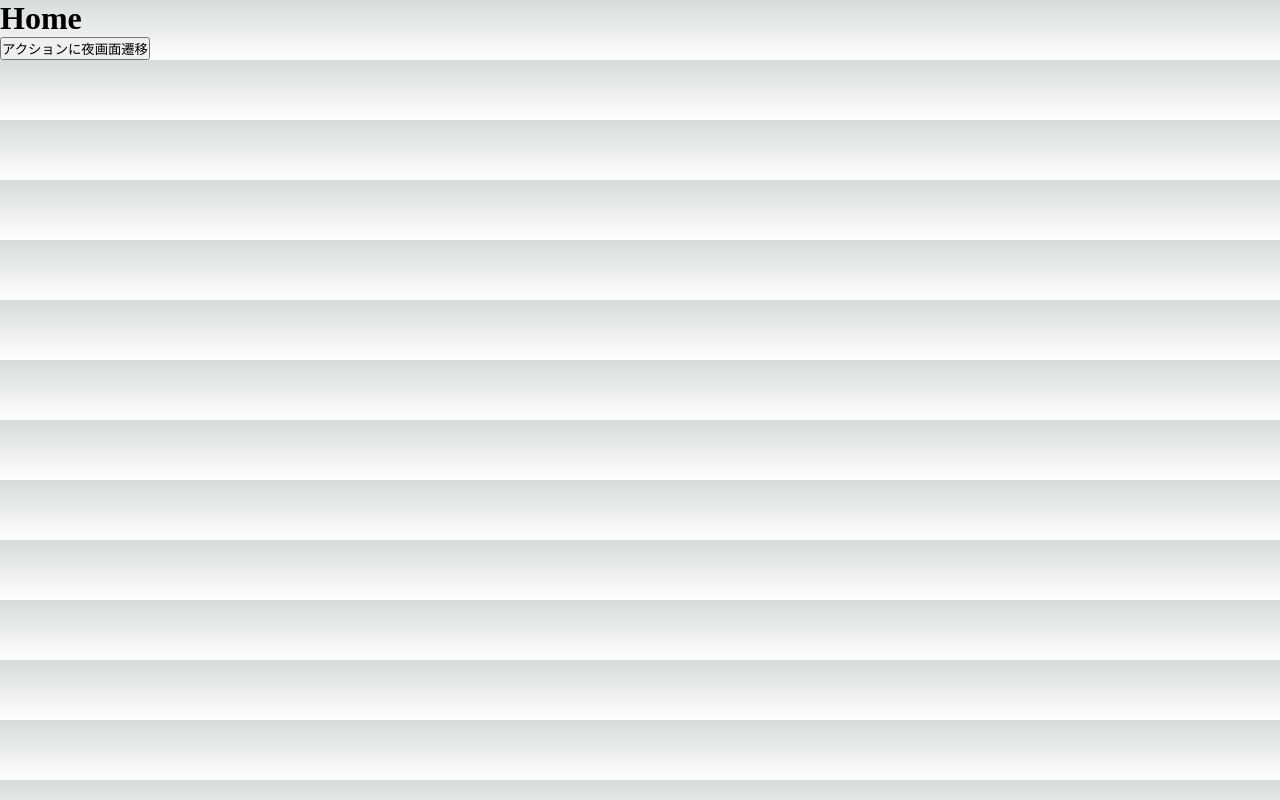
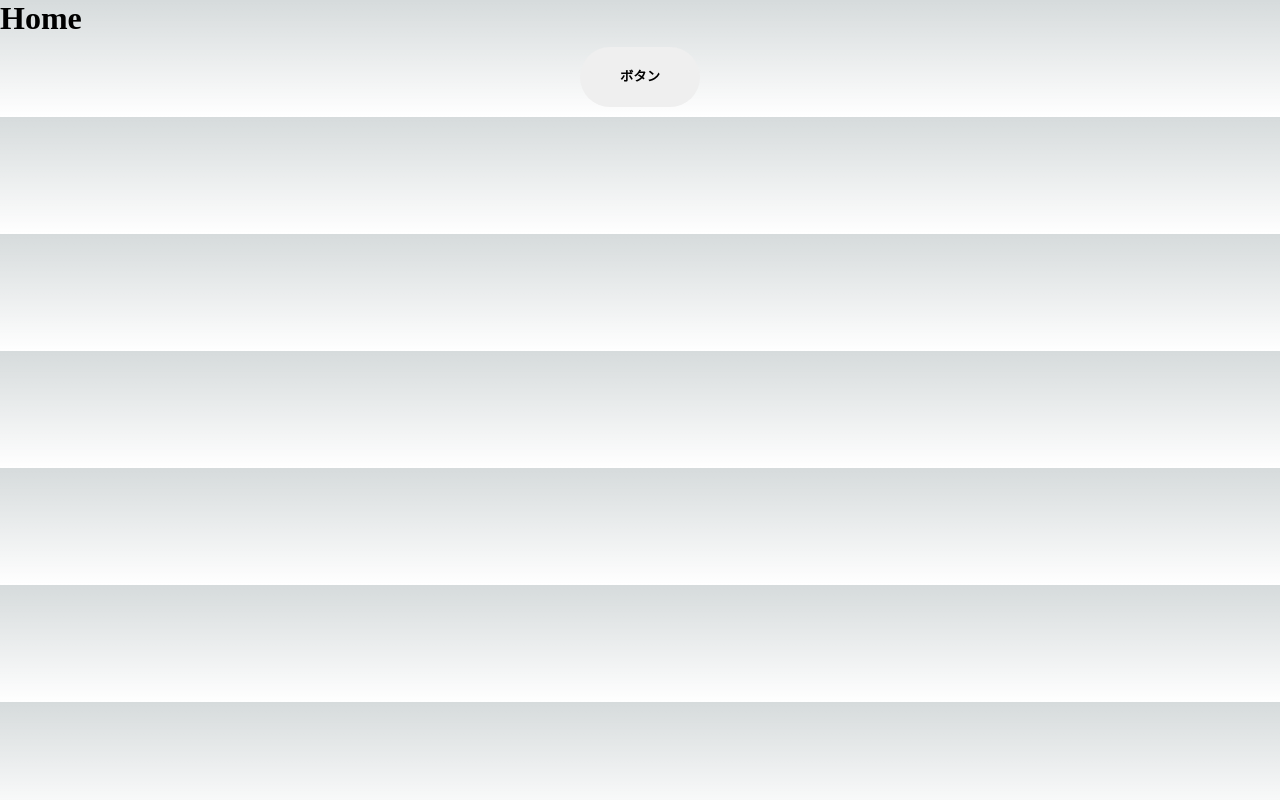
Before and after one commit to amagramming-git/react-portfolio, a Next.js app: page /blog in a window 1280 px wide. Built offline with nearby package versions, Linux system fonts and the light colour scheme.

Commit message:
styled-componentsを追加 npm i @types/styled-components@latestを実行してインストール。画面を開いたときに一瞬適用されない問題発生

```diff
--- a/package.json
+++ b/package.json
@@ -17,6 +17,10 @@
     "next": "13.4.6",
     "react": "18.2.0",
     "react-dom": "18.2.0",
+    "styled-components": "^6.0.0-rc.3",
     "typescript": "5.1.3"
+  },
+  "devDependencies": {
+    "@types/styled-components": "^5.1.26"
   }
 }
--- a/src/pages/blog/index.tsx
+++ b/src/pages/blog/index.tsx
@@ -1,14 +1,54 @@
 import { useRouter } from "next/router"
+import styled from "styled-components";
+
+
+/* POINT 生成する要素を指定し、スタイルをテンプレートリテラルで記述します */
+// React要素扱いなので変数名は大文字で記述！
+const StyledButton = styled.button`
+  margin-inline: auto;
+  border-radius: 9999px;
+  border: none;
+  display: block;
+  width: 120px;
+  height: 60px;
+  margin: 10px auto;
+  font-weight: bold;
+  cursor: pointer;
+  text-align: center;
+  line-height: 60px;
+  transition: all 0.3s ease-out;
+
+  /* POINT 疑似クラスの追加 */
+  :hover,
+  :active {
+    opacity: 0.7;
+    transform: scale(1.1);
+  }
+  span {
+    color: purple;
+  }
+  /* POINT メディアクエリ */
+  @media (max-width: 600px) {
+    border-radius: 0;
+  }
+
+  :global {
+    background-color: black;
+  }
+`;
+
 
 export default function Home() {
   const router = useRouter();
-    const clickHandler = () => {
+  const onClickHandler = () => {
     router.push('/')
   }
   return (
     <>
       <h1>Home</h1>
-            <button onClick={clickHandler}>アクションに夜画面遷移</button>
+      <StyledButton onClick={onClickHandler}>
+        ボタン
+      </StyledButton>
     </>
   )
 }
```
Also changed, not shown: 1 other file (tests, documents, lock files or other folders). Lines whose indentation alone changed are shown as unchanged.
